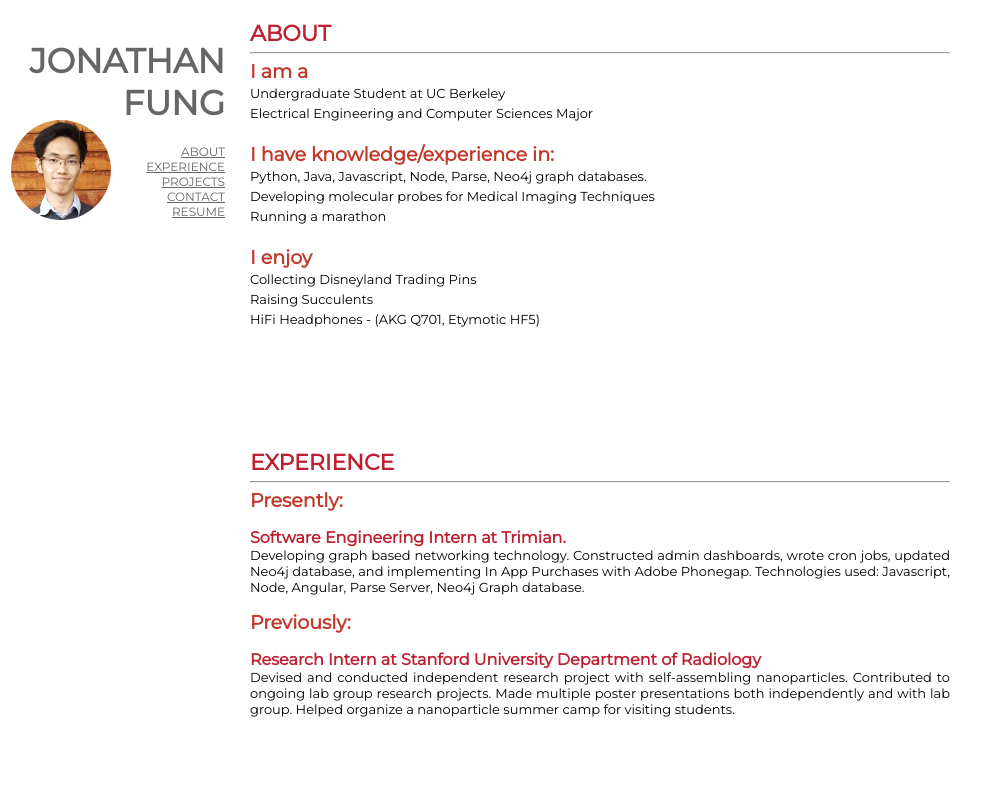
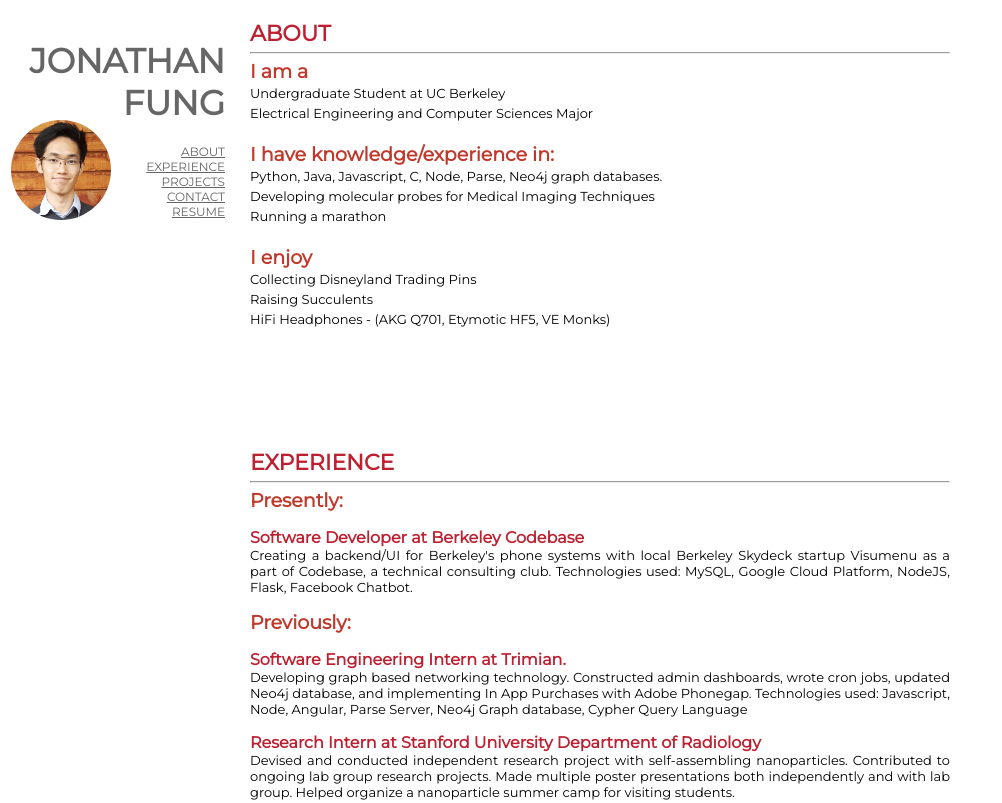
Before and after one commit to jonfung/jonfung.github.io, a plain HTML site: page index.html in a window 1280 px wide. Shown: the top 803 px of the page, without its empty margins (0-1002 px from the left). Drawn offline with Linux system fonts and the light colour scheme.

Commit message:
added Codebase

```diff
--- a/index.html
+++ b/index.html
@@ -36,7 +36,7 @@
 		</p>
 		<b>
 		I have knowledge/experience in:</b>
-		<p>Python, Java, Javascript, Node, Parse, Neo4j graph databases.<br>
+		<p>Python, Java, Javascript, C, Node, Parse, Neo4j graph databases.<br>
 			Developing molecular probes for Medical Imaging Techniques<br>
 			Running a marathon<br></br>
 		</p>
@@ -44,7 +44,7 @@
 		I enjoy</b>
 		<p>Collecting Disneyland Trading Pins<br>
 			Raising Succulents<br>
-			HiFi Headphones - (AKG Q701, Etymotic HF5)<br></br>
+			HiFi Headphones - (AKG Q701, Etymotic HF5, VE Monks)<br></br>
 		</p>
 	</div>
 	<div class = "header">
@@ -52,10 +52,13 @@
 	</div>
 	<div class = "content" id = "experience">
 		<b>Presently:</b></br></br>
-		<h2>Software Engineering Intern at Trimian.</h2>
-		Developing graph based networking technology. Constructed admin dashboards, wrote cron jobs, updated Neo4j database, and implementing In App Purchases with Adobe Phonegap. Technologies used: Javascript, Node, Angular, Parse Server, Neo4j Graph database. </br>
+		<h2>Software Developer at Berkeley Codebase</h2>
+		Creating a backend/UI for Berkeley's phone systems with local Berkeley Skydeck startup Visumenu as a part of Codebase, a technical consulting club. Technologies used: MySQL, Google Cloud Platform, NodeJS, Flask, Facebook Chatbot. </br>
 		</br>
 		<b>Previously:</b></br></br>
+		<h2>Software Engineering Intern at Trimian.</h2>
+		Developing graph based networking technology. Constructed admin dashboards, wrote cron jobs, updated Neo4j database, and implementing In App Purchases with Adobe Phonegap. Technologies used: Javascript, Node, Angular, Parse Server, Neo4j Graph database, Cypher Query Language </br>
+		</br>
 		<h2>Research Intern at Stanford University Department of Radiology</h2>
 		Devised and conducted independent research project with self-assembling nanoparticles. Contributed to ongoing lab group research projects. Made multiple poster presentations both independently and with lab group. Helped organize a nanoparticle summer camp for visiting students.
 
```
Also changed, not shown: 1 other file.
